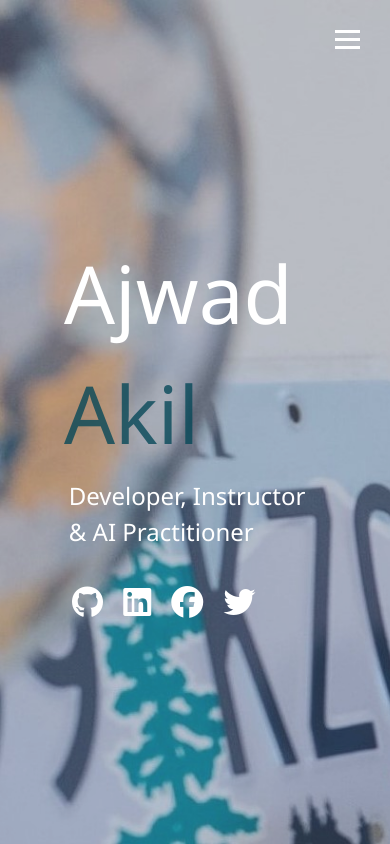
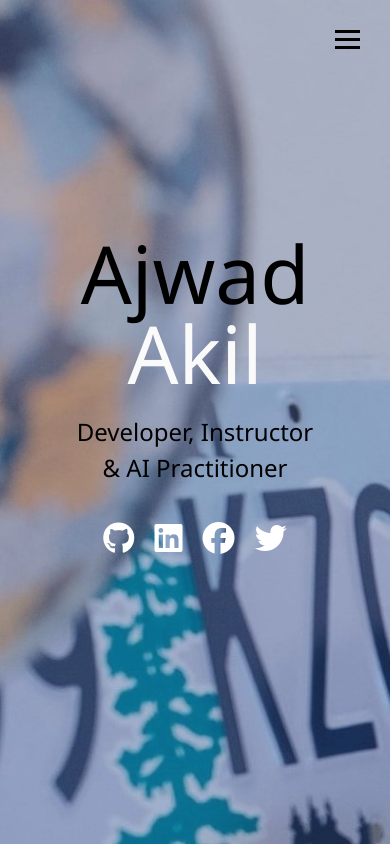
Before and after one commit to AJAkil/portfolio, a website: page dist/index.html in a window 390 px wide. Drawn offline with Linux system fonts and the light colour scheme.

Commit message:
text color function & about page

```diff
--- a/scss/_config.scss
+++ b/scss/_config.scss
@@ -1,5 +1,5 @@
-$primary-color: rgba(121, 160, 233, 0.411);
-$secondary-color: rgba(6, 72, 88, 0.795);
+$primary-color: rgba(44, 102, 240, 0.411);
+$secondary-color: rgb(250, 250, 250);
 $show-home-image: true;
 $home-image: url(../img/bgg.jpg);
 $background-opacity: 0.2;
@@ -28,4 +28,36 @@ $background-opacity: 0.2;
   }
 }
 
+// Set text color
+@function set-text-color($color) {
+  @if (lightness($color) > 40) {
+    @return #000;
+  } @else {
+    @return #fff;
+  }
+}
+
 //MEDIA query mixin
+@mixin mediaSm {
+  @media screen and (max-width: 500px) {
+    @content;
+  }
+}
+
+@mixin mediaMd {
+  @media screen and (max-width: 768px) {
+    @content;
+  }
+}
+
+@mixin mediaLg {
+  @media screen and (min-width: 769px) and (max-width: 1170px) {
+    @content;
+  }
+}
+
+@mixin mediaXl {
+  @media screen and (min-width: 1171px) {
+    @content;
+  }
+}
--- a/scss/_menu.scss
+++ b/scss/_menu.scss
@@ -11,7 +11,7 @@
     width: 25px;
     height: 3px;
     margin: 0 0 5px 0;
-    background: #ffff;
+    background: set-text-color($primary-color);
     @include easeOut;
   }
 
@@ -63,7 +63,7 @@
   &-nav {
     margin: 0;
     padding: 0;
-    background: darken($primary-color, $amount: 5);
+    background: darken($primary-color, $amount: 10);
     list-style: none;
     transform: translate3d(0, 100%, 0);
     @include easeOut;
@@ -110,10 +110,10 @@
     display: inline;
     position: relative;
     font-size: 25px;
-    font-weight: 450;
+    font-weight: 500;
     text-transform: uppercase;
     padding: 1.5rem 0;
-    color: #fff;
+    color: set-text-color($primary-color);
     text-decoration: none;
     @include easeOut;
 
--- /dev/null
+++ b/scss/_mobile.scss
@@ -0,0 +1,61 @@
+// Widescreens
+@include mediaXl {
+  .projects {
+    grid-template-columns: repeat(4, 1fr);
+  }
+}
+
+// Desktops and Laptops
+@include mediaLg {
+}
+
+@include mediaMd {
+  main {
+    align-items: center;
+    text-align: center;
+
+    .lg-heading {
+      line-height: 1;
+      margin-bottom: 1rem;
+    }
+  }
+
+  ul.menu-nav,
+  div.menu-branding {
+    float: none;
+    width: 100%;
+    min-height: 0;
+
+    &.show {
+      transform: translate3d(0, 0, 0);
+    }
+  }
+
+  .menu-nav {
+    height: 75vh;
+    transform: translate3d(-100%, 0, 0);
+    font-size: 24px;
+  }
+
+  .menu-branding {
+    height: 25vh;
+    transform: translate3d(100%, 0, 0);
+
+    .portrait {
+      background: url("../img/portrait_small.jpg");
+      width: 150px;
+      height: 150px;
+    }
+  }
+
+  .about-info {
+    grid-template-areas:
+      "bioimage"
+      "bio"
+      "job1"
+      "job2"
+      "job3";
+
+    grid-template-columns: 1fr;
+  }
+}
--- a/scss/main.scss
+++ b/scss/main.scss
@@ -1,5 +1,4 @@
-@import "config";
-@import "menu";
+@import "./config", "./menu";
 
 * {
   box-sizing: border-box;
@@ -8,7 +7,7 @@
 body {
   @include background;
   background: $primary-color;
-  color: white;
+  color: set-text-color($primary-color);
   height: 100%;
   margin: 0;
   font-family: "Segoe UI", Tahoma, Geneva, Verdana, sans-serif;
@@ -49,7 +48,7 @@ header {
 
 main {
   padding: 4rem;
-  height: 400%;
+  min-height: calc(100vh - 60px);
   &#home {
     overflow: hidden;
     h1 {
@@ -69,3 +68,52 @@ main {
     }
   }
 }
+
+.about-info {
+  display: grid;
+  grid-template-areas:
+    "bioimage bio bio"
+    "job1 job2 job3";
+  grid-template-columns: repeat(3, 1fr);
+  grid-gap: 30px;
+
+  .bio-image {
+    grid-area: bioimage;
+    margin: auto;
+    border-radius: 50%;
+    border: $secondary-color 3px solid;
+  }
+
+  .bio {
+    grid-area: bio;
+    font-size: 1.5rem;
+  }
+
+  .job-1 {
+    grid-area: job1;
+  }
+
+  .job-2 {
+    grid-area: job2;
+  }
+
+  .job-3 {
+    grid-area: job3;
+  }
+
+  .job {
+    background: lighten($primary-color, 5);
+    padding: 0.5rem;
+    border-bottom: $secondary-color 5px solid;
+  }
+}
+
+#main-footer {
+  text-align: center;
+  padding: 1rem;
+  background: darken($primary-color, 8);
+  color: set-text-color($primary-color);
+  height: 40px;
+}
+
+@import "mobile";
```
Also changed, not shown: dist/about.html (added), dist/css/main.css, dist/img/portrait_small.jpg (added).
